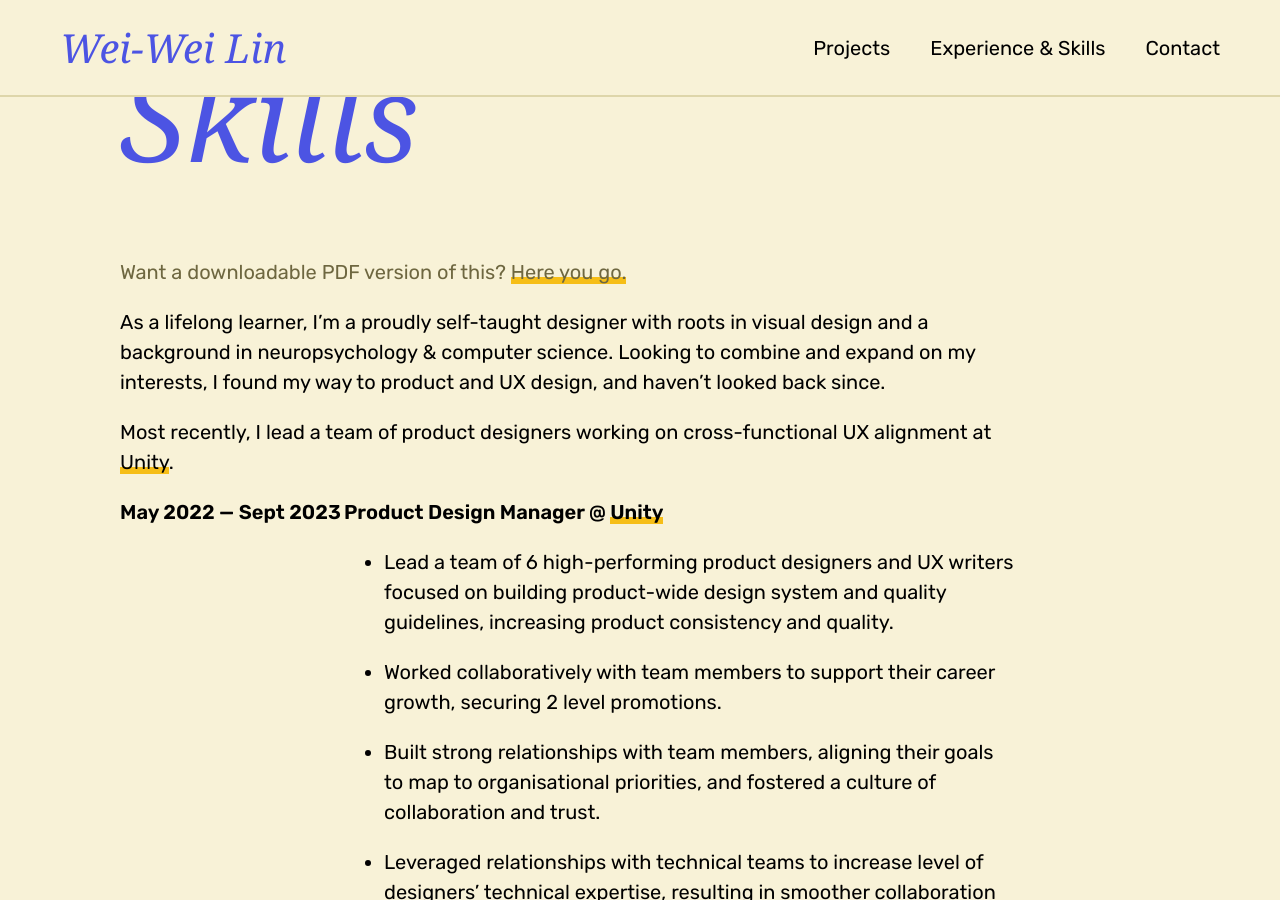
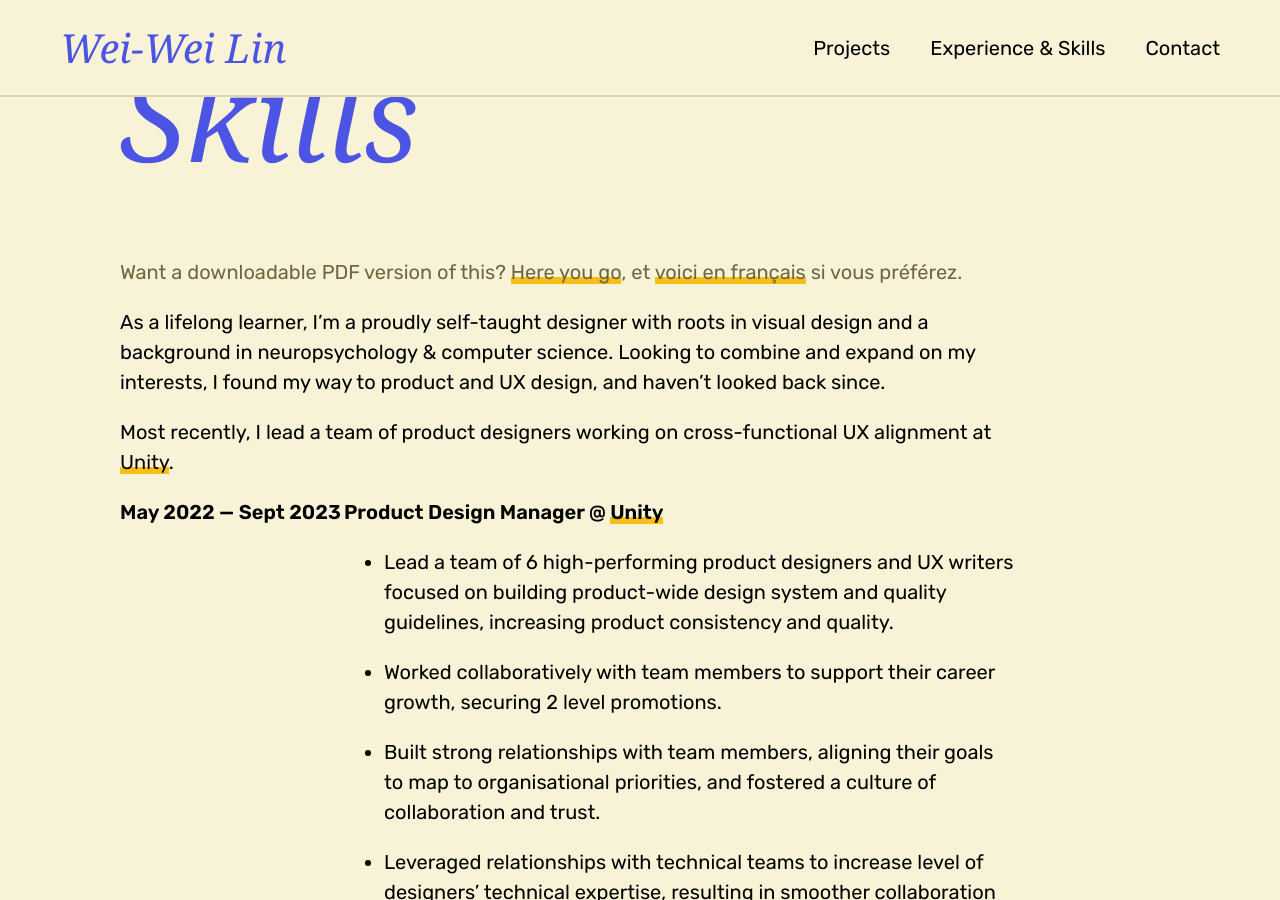
Before and after one commit to weisquared2/weiwei-design, a Jekyll site: the page built from workhistory.md, in a window 1280 px wide and 900 px high, scrolled down 341 px. Built offline with Jekyll 4.4.1, drawn with Linux system fonts in a browser that asks for light colours; nearby versions of some CDN libraries; some web fonts are replaced.

Commit message:
Added French CV

```diff
--- a/workhistory.md
+++ b/workhistory.md
@@ -6,7 +6,7 @@ title: "Experience & Skills"
 
 # Experience & Skills
 
-<p class="subtle-text"> Want a downloadable PDF version of this? <a href="./assets/CV_weiweilin.pdf" target="_blank" class="subtle-text">Here you go.</a></p>
+<p class="subtle-text"> Want a downloadable PDF version of this? <a href="./assets/CV_weiweilin_EN.pdf" target="_blank" class="subtle-text">Here you go</a>, et <a href="./assets/CV_weiweilin_FR.pdf" target="_blank" class="subtle-text">voici en français</a> si vous préférez.</p>
 
 As a lifelong learner, I'm a proudly self-taught designer with roots in visual design and a background in neuropsychology & computer science. Looking to combine and expand on my interests, I found my way to product and UX design, and haven't looked back since.
 
```
Also changed, not shown: 7 other files.
